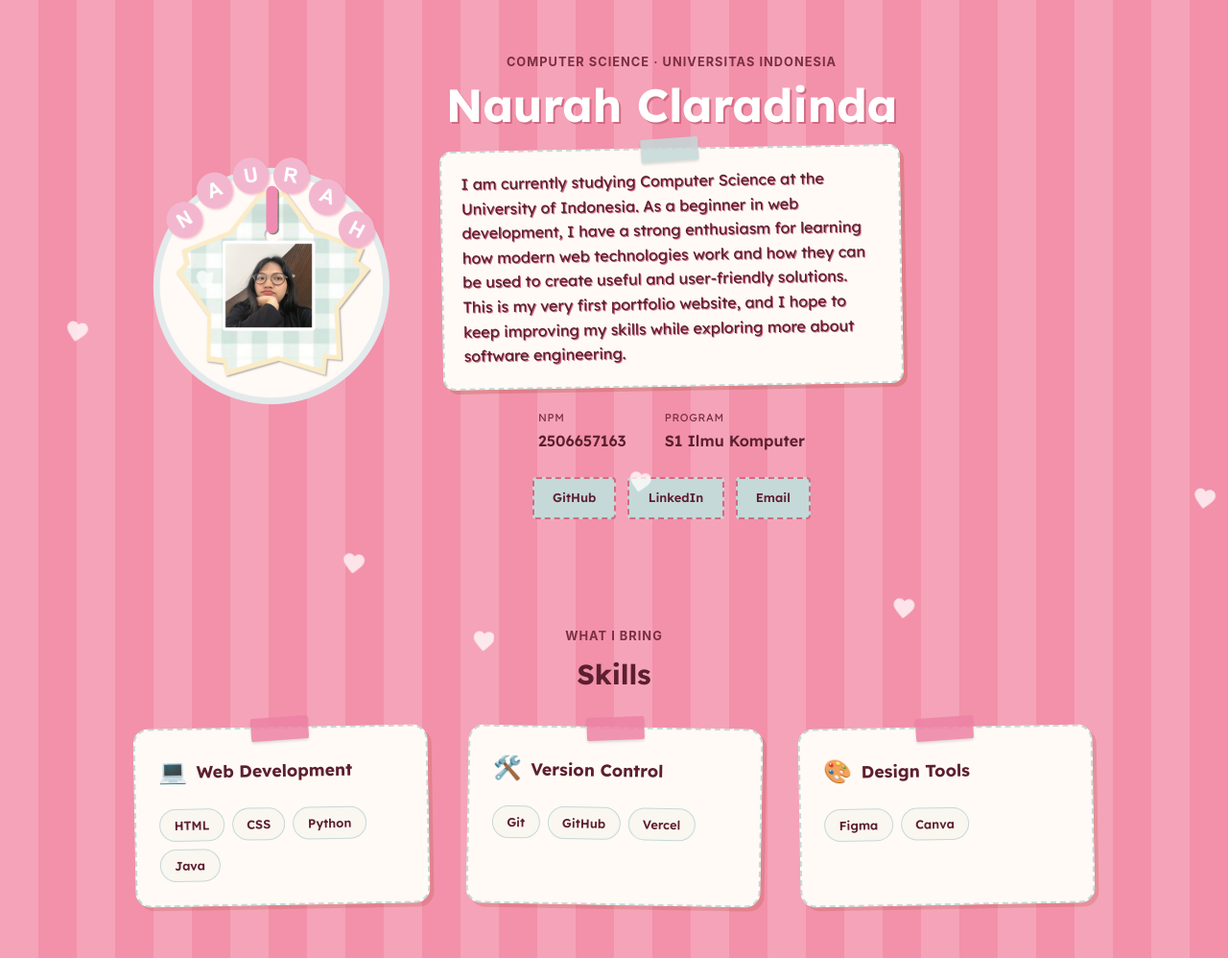
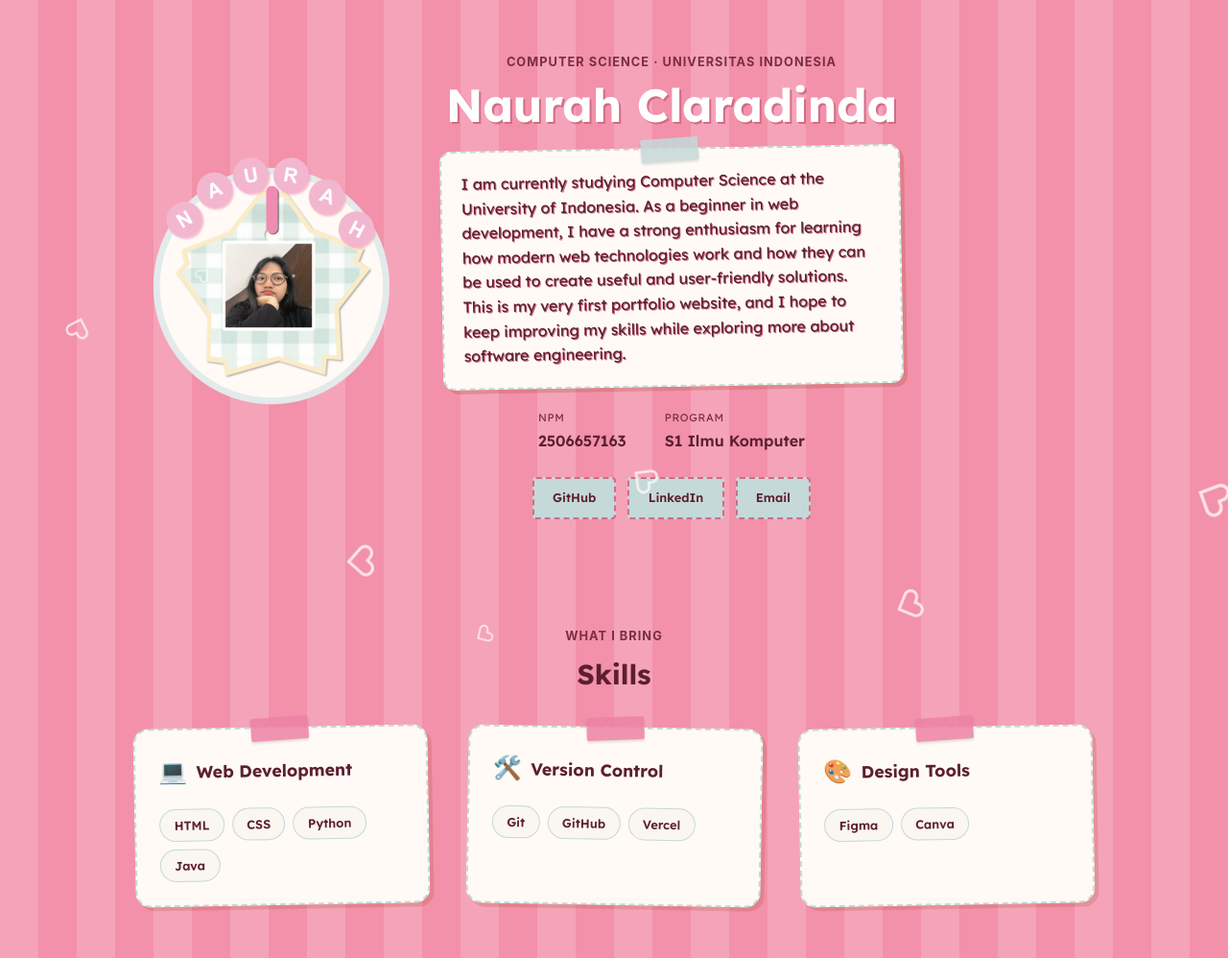
Before and after one commit to Naur4h/myportofolio, a Django app: page / in a window 1280 px wide. Shown: the part 93-1091 px from the top of the page at 96% size. Run offline with Django 5.2, Linux system fonts and the light colour scheme.

Commit message:
tambahkan efek floating

```diff
--- a/static/css/style.css
+++ b/static/css/style.css
@@ -45,38 +45,35 @@ body {
 .bubble {
     position: absolute;
     bottom: -100px;
-    background: rgba(255, 255, 255, 0.75);
-    clip-path: path("M12,21.35 C12,21.35 4.4,14.68 2.06,10.44 C0.24,7.14 1.1,3.3 4.36,1.5 C7.05,0.02 10.14,0.86 12,3.5 C13.86,0.86 16.95,0.02 19.64,1.5 C22.9,3.3 23.76,7.14 21.94,10.44 C19.6,14.68 12,21.35 12,21.35 Z");
+    color: rgba(255, 255, 255, 0.75);
     animation: bubble-up linear infinite;
 }
 
-.bubble:nth-child(1)  { left: 4%;  width: 28px; height: 28px; animation-duration: 12s; animation-delay: 0s; }
-.bubble:nth-child(2)  { left: 15%; width: 18px; height: 18px; animation-duration: 9s;  animation-delay: 1s; }
-.bubble:nth-child(3)  { left: 27%; width: 38px; height: 38px; animation-duration: 15s; animation-delay: 3s; }
-.bubble:nth-child(4)  { left: 38%; width: 22px; height: 22px; animation-duration: 10s; animation-delay: 5s; }
-.bubble:nth-child(5)  { left: 50%; width: 32px; height: 32px; animation-duration: 13s; animation-delay: 2s; }
-.bubble:nth-child(6)  { left: 61%; width: 16px; height: 16px; animation-duration: 8s;  animation-delay: 6s; }
-.bubble:nth-child(7)  { left: 72%; width: 35px; height: 35px; animation-duration: 14s; animation-delay: 4s; }
-.bubble:nth-child(8)  { left: 82%; width: 24px; height: 24px; animation-duration: 11s; animation-delay: 7s; }
-.bubble:nth-child(9)  { left: 90%; width: 20px; height: 20px; animation-duration: 9s;  animation-delay: 8s; }
-.bubble:nth-child(10) { left: 96%; width: 42px; height: 42px; animation-duration: 16s; animation-delay: 1.5s; }
+.bubble::before {
+    content: "♡";
+}
+
+.bubble:nth-child(1)  { left: 4%;  font-size: 28px; animation-duration: 12s; animation-delay: 0s; }
+.bubble:nth-child(2)  { left: 15%; font-size: 18px; animation-duration: 9s;  animation-delay: 1s; }
+.bubble:nth-child(3)  { left: 27%; font-size: 38px; animation-duration: 15s; animation-delay: 3s; }
+.bubble:nth-child(4)  { left: 38%; font-size: 22px; animation-duration: 10s; animation-delay: 5s; }
+.bubble:nth-child(5)  { left: 50%; font-size: 32px; animation-duration: 13s; animation-delay: 2s; }
+.bubble:nth-child(6)  { left: 61%; font-size: 16px; animation-duration: 8s;  animation-delay: 6s; }
+.bubble:nth-child(7)  { left: 72%; font-size: 35px; animation-duration: 14s; animation-delay: 4s; }
+.bubble:nth-child(8)  { left: 82%; font-size: 24px; animation-duration: 11s; animation-delay: 7s; }
+.bubble:nth-child(9)  { left: 90%; font-size: 20px; animation-duration: 9s;  animation-delay: 8s; }
+.bubble:nth-child(10) { left: 96%; font-size: 42px; animation-duration: 16s; animation-delay: 1.5s; }
 
 @keyframes bubble-up {
     0% {
         transform: translateY(0) translateX(0) rotate(0deg);
         opacity: 0;
     }
-    10% {
-        opacity: 1;
-    }
-    50% {
-        transform: translateY(-50vh) translateX(20px) rotate(15deg);
-    }
-    90% {
-        opacity: 1;
-    }
+    10% { opacity: 1; }
+    50% { transform: translateY(-50vh) translateX(20px) rotate(180deg); }
+    90% { opacity: 1; }
     100% {
-        transform: translateY(-105vh) translateX(-15px) rotate(-15deg);
+        transform: translateY(-105vh) translateX(-15px) rotate(360deg);
         opacity: 0;
     }
 }
```
